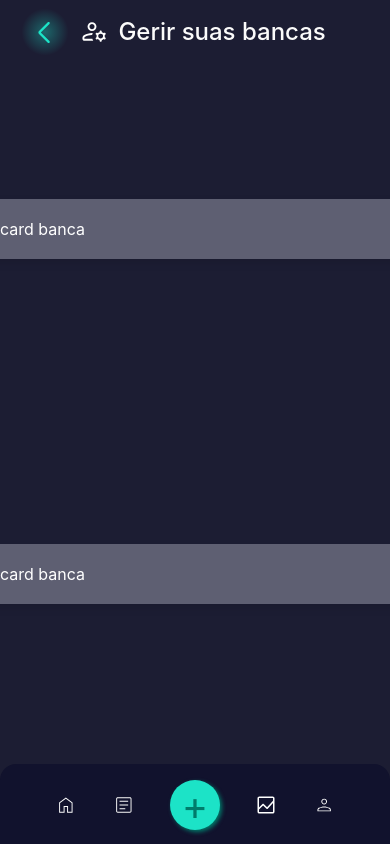
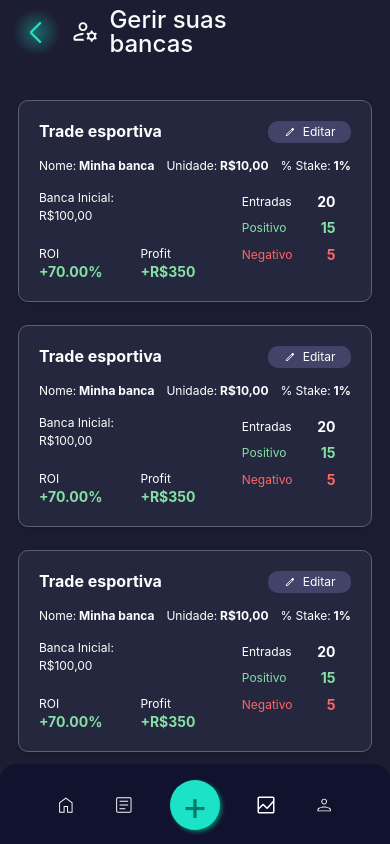
Before and after one commit to Biahellens/EasyGestao, a React (Create React App) app: page /bankroll in a window 390 px wide. Built offline with nearby package versions, Linux system fonts and the light colour scheme.

Commit message:
:sparkles: feat(Bankroll): adicionando card com props e responsivo

```diff
--- a/src/components/cardBankroll/index.tsx
+++ b/src/components/cardBankroll/index.tsx
@@ -1,10 +1,93 @@
 import React from 'react'
-import { Content, Text } from './style'
+import { useNavigate } from 'react-router-dom'
+import {
+  Content,
+  Text,
+  Title,
+  TopContent,
+  TitleContent,
+  LeftContent,
+  RightContent,
+  InfoContent,
+  Button,
+  Img,
+} from './style'
 
-function CardBankRoll() {
+import edit from '../../assets/bankrolls/edit.svg'
+
+interface CardBankRollProps {
+  name: string
+  unit: string
+  stake: string
+  initialBanking: string
+  roi: string
+  profit: string
+  appetizer: string
+  positive: string
+  negative: string
+}
+
+function CardBankRoll(props: CardBankRollProps) {
+  const navigate = useNavigate()
+
+  const handleClick = async () => {
+    navigate('/editBankroll')
+  }
   return (
     <Content>
-      <Text>card banca</Text>
+      <TitleContent>
+        <Title>Trade esportiva</Title>
+        <Button type="button" onClick={handleClick}>
+          <Img src={edit} />
+          <Text>Editar</Text>
+        </Button>
+      </TitleContent>
+      <TopContent>
+        <Text>
+          Nome:
+          <Text $weight> {props.name}</Text>
+        </Text>
+        <Text>
+          Unidade:
+          <Text $weight> {props.unit}</Text>
+        </Text>
+        <Text>
+          % Stake:
+          <Text $weight> {props.stake}%</Text>
+        </Text>
+      </TopContent>
+      <LeftContent>
+        <Text $width="100%">Banca Inicial:</Text>
+        <Text $width="100%">{props.initialBanking}</Text>
+        <InfoContent>
+          <Text $width="50%">ROI</Text>
+          <Text $width="50%">Profit</Text>
+          <Text $width="50%" $color="green" $weight $size>
+            +{props.roi}%
+          </Text>
+          <Text $width="50%" $color="green" $weight $size>
+            +{props.profit}
+          </Text>
+        </InfoContent>
+      </LeftContent>
+      <RightContent>
+        <Text $width="50%">Entradas</Text>
+        <Text $width="50%" $weight $size $align>
+          {props.appetizer}
+        </Text>
+        <Text $width="50%" $color="green">
+          Positivo
+        </Text>
+        <Text $width="50%" $color="green" $weight $size $align>
+          {props.positive}
+        </Text>
+        <Text $width="50%" $color="red">
+          Negativo
+        </Text>
+        <Text $width="50%" $color="red" $weight $size $align>
+          {props.negative}
+        </Text>
+      </RightContent>
     </Content>
   )
 }
--- a/src/components/cardBankroll/style.tsx
+++ b/src/components/cardBankroll/style.tsx
@@ -1,13 +1,111 @@
 import styled from 'styled-components'
+
+interface TextProps {
+  $weight?: boolean
+  $color?: 'red' | 'green'
+  $width?: '50%' | '100%'
+  $size?: boolean
+  $align?: boolean
+}
 
 export const Content = styled.div`
   width: 100%;
   padding: 20px;
-  background-color: rgba(94, 95, 114, 1);
+  background-color: rgba(37, 39, 63, 1);
   border-radius: 10px;
+  border: 1px solid rgba(94, 95, 114, 1);
   box-shadow: 0 4px 8px rgba(0, 0, 0, 0.1);
+  font-family: 'Poppins', sans-serif;
+  display: flex;
+  flex-wrap: wrap;
 `
 
-export const Text = styled.text`
+export const TitleContent = styled.div`
+  width: 100%;
+  display: flex;
+  justify-content: space-between;
+`
+
+export const Title = styled.text`
+  font-size: 16px;
+  font-weight: 700;
   color: white;
 `
+
+export const Button = styled.button`
+  background-color: rgba(120, 122, 182, 0.35);
+  width: 83px;
+  border: none;
+  border-radius: 10px;
+  color: white;
+  padding: 2px 12px 2px 12px;
+  display: flex;
+  justify-content: space-around;
+  align-items: center;
+`
+
+export const Img = styled.img`
+  width: 12px;
+  height: 12px;
+`
+
+export const Text = styled.text<TextProps>`
+  text-align: ${(props) => (props.$align ? 'end' : 'start')};
+  font-size: ${(props) => (props.$size ? '14px' : '12px')};
+  line-height: 18px;
+  font-weight: ${(props) => (props.$weight ? '700' : '400')};
+  color: ${(props) => {
+    switch (props.$color) {
+      case 'red':
+        return '#ff6666'
+      case 'green':
+        return '#85E0A3'
+      default:
+        return 'white'
+    }
+  }};
+  width: ${(props) => {
+    switch (props.$width) {
+      case '50%':
+        return '50%'
+      case '100%':
+        return '100%'
+      default:
+        return ''
+    }
+  }};
+`
+
+export const TopContent = styled.div`
+  width: 100%;
+  display: flex;
+  justify-content: space-between;
+  margin-top: 14px;
+`
+
+export const LeftContent = styled.div`
+  width: 65%;
+  display: flex;
+  flex-wrap: wrap;
+  margin-top: 14px;
+  align-content: baseline;
+`
+
+export const RightContent = styled.div`
+  width: 30%;
+  display: flex;
+  flex-wrap: wrap;
+  justify-content: space-between;
+  margin-top: 14px;
+  align-items: center;
+  align-content: space-around;
+  height: 80px;
+`
+
+export const InfoContent = styled.div`
+  width: 100%;
+  margin-top: 20px;
+  display: flex;
+  flex-wrap: wrap;
+  justify-content: space-around;
+`
--- a/src/components/navBar/style.tsx
+++ b/src/components/navBar/style.tsx
@@ -3,7 +3,7 @@ import { Link } from 'react-router-dom'
 
 export const Content = styled.div`
   width: 15%;
-  height: 100vh;
+  height: auto;
   display: flex;
   flex-wrap: wrap;
   align-items: flex-start;
--- a/src/pages/Bankroll/style.tsx
+++ b/src/pages/Bankroll/style.tsx
@@ -9,26 +9,24 @@ export const Main = styled.div`
 export const Content = styled.div`
   width: 100%;
   height: 100vh;
-  overflow: hidden;
+  overflow-y: auto;
   flex-wrap: wrap;
   justify-content: center;
   background-color: #1c1d33;
-
-  @media (max-width: 768px) {
-    width: 100%;
-  }
+  background-size: cover;
 `
 
 export const TitleContent = styled.div`
-  width: 100%;
+  width: 80%;
   text-align: start;
   align-items: center;
   display: flex;
   margin-top: 2rem;
+  margin-left: 2rem;
 
   @media (max-width: 768px) {
     margin-top: 0.5rem;
-    margin-left: 0.5rem;
+    margin-left: 0;
   }
 }
 `
@@ -60,13 +58,20 @@ export const Items = styled.div`
 
 export const GridContent = styled.div`
   width: 100%;
+  margin-top: 2rem;
   display: grid;
   justify-content: space-evenly;
   place-items: center;
-  grid-template-columns: 360px 360px 360px;
-  grid-auto-rows: 345px;
+  grid-template-columns: 26% 26% 26%;
+  grid-auto-rows: 225px;
 
   @media (max-width: 768px) {
-    grid-template-columns: 100%;
+    grid-template-columns: 80%;
+    padding-bottom: 120px;
+  }
+
+  @media (min-width: 770px) and (max-width: 1100px) {
+    grid-template-columns: 90%;
+    padding-bottom: 120px;
   }
 `
```
